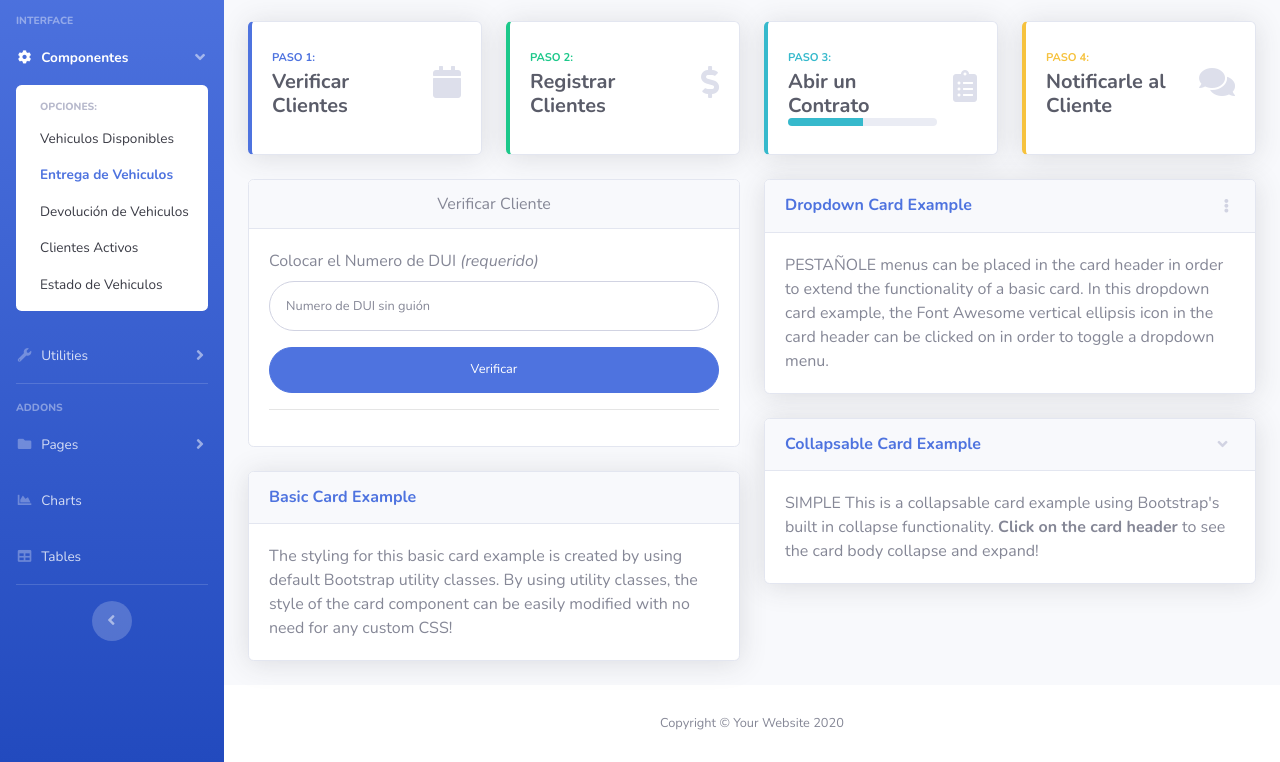
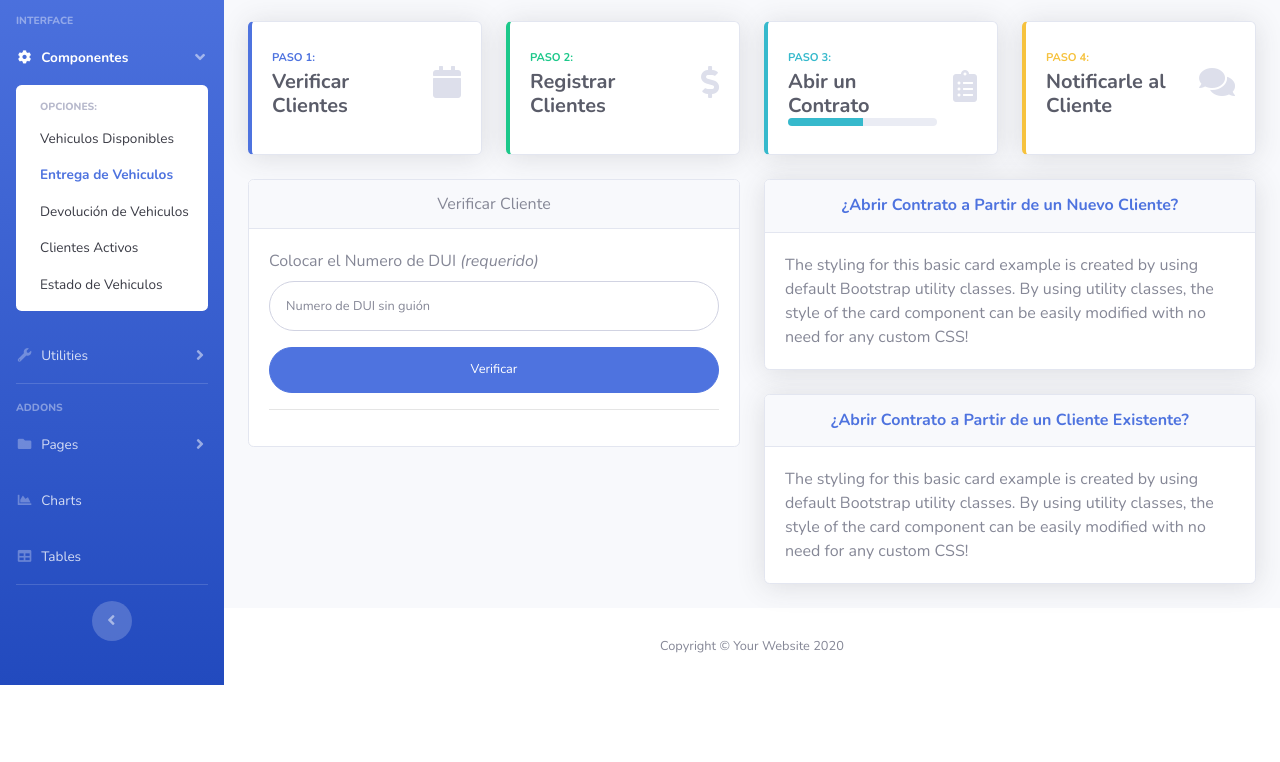
Before and after one commit to chresnosnow/carmaster_repository, a website with bundled scripts: page cards copy.html in a window 1280 px wide. Shown: the part 131-893 px from the top of the page. After the commit the page ends 816 px from the top, so only its background shows below. Built offline with nearby package versions, Linux system fonts and the light colour scheme.

Commit message:
editando titulos

```diff
--- a/cards copy.html
+++ b/cards copy.html
@@ -456,7 +456,7 @@
 
                     <div class="row">
 
-                        <div class="col-lg-6">
+                        <div class="col-lg">
 
                             <!-- Default Card Example -->
                             <div class="card mb-4">
@@ -476,10 +476,16 @@
                                 </div>
                             </div>
 
+
+
+                        </div>
+
+                        <div class="col-lg">
+
                             <!-- Basic Card Example -->
                             <div class="card shadow mb-4">
-                                <div class="card-header py-3">
-                                    <h6 class="m-0 font-weight-bold text-primary">Basic Card Example</h6>
+                                <div class="card-header py-3" style="text-align: center;">
+                                    <h6 class="m-0 font-weight-bold text-primary">¿Abrir Contrato a Partir de un Nuevo Cliente?</h6>
                                 </div>
                                 <div class="card-body">
                                     The styling for this basic card example is created by using default Bootstrap
@@ -488,53 +494,15 @@
                                 </div>
                             </div>
 
-                        </div>
-
-                        <div class="col-lg-6">
-
-                            <!-- Dropdown Card Example -->
+                            <!-- Basic Card Example -->
                             <div class="card shadow mb-4">
-                                <!-- Card Header - Dropdown -->
-                                <div
-                                    class="card-header py-3 d-flex flex-row align-items-center justify-content-between">
-                                    <h6 class="m-0 font-weight-bold text-primary">Dropdown Card Example</h6>
-                                    <div class="dropdown no-arrow">
-                                        <a class="dropdown-toggle" href="#" role="button" id="dropdownMenuLink"
-                                            data-toggle="dropdown" aria-haspopup="true" aria-expanded="false">
-                                            <i class="fas fa-ellipsis-v fa-sm fa-fw text-gray-400"></i>
-                                        </a>
-                                        <div class="dropdown-menu dropdown-menu-right shadow animated--fade-in"
-                                            aria-labelledby="dropdownMenuLink">
-                                            <div class="dropdown-header">Dropdown Header:</div>
-                                            <a class="dropdown-item" href="#">Action</a>
-                                            <a class="dropdown-item" href="#">Another action</a>
-                                            <div class="dropdown-divider"></div>
-                                            <a class="dropdown-item" href="#">Something else here</a>
-                                        </div>
-                                    </div>
+                                <div class="card-header py-3" style="text-align: center;">
+                                    <h6 class="m-0 font-weight-bold text-primary">¿Abrir Contrato a Partir de un Cliente Existente? </h6>
                                 </div>
-                                <!-- Card Body -->
                                 <div class="card-body">
-                                   PESTAÑOLE menus can be placed in the card header in order to extend the functionality
-                                    of a basic card. In this dropdown card example, the Font Awesome vertical ellipsis
-                                    icon in the card header can be clicked on in order to toggle a dropdown menu.
-                                </div>
-                            </div>
-
-                            <!-- Collapsable Card Example -->
-                            <div class="card shadow mb-4">
-                                <!-- Card Header - Accordion -->
-                                <a href="#collapseCardExample" class="d-block card-header py-3" data-toggle="collapse"
-                                    role="button" aria-expanded="true" aria-controls="collapseCardExample">
-                                    <h6 class="m-0 font-weight-bold text-primary">Collapsable Card Example</h6>
-                                </a>
-                                <!-- Card Content - Collapse -->
-                                <div class="collapse show" id="collapseCardExample">
-                                    <div class="card-body">
-                                        SIMPLE This is a collapsable card example using Bootstrap's built in collapse
-                                        functionality. <strong>Click on the card header</strong> to see the card body
-                                        collapse and expand!
-                                    </div>
+                                    The styling for this basic card example is created by using default Bootstrap
+                                    utility classes. By using utility classes, the style of the card component can be
+                                    easily modified with no need for any custom CSS!
                                 </div>
                             </div>
 
```
